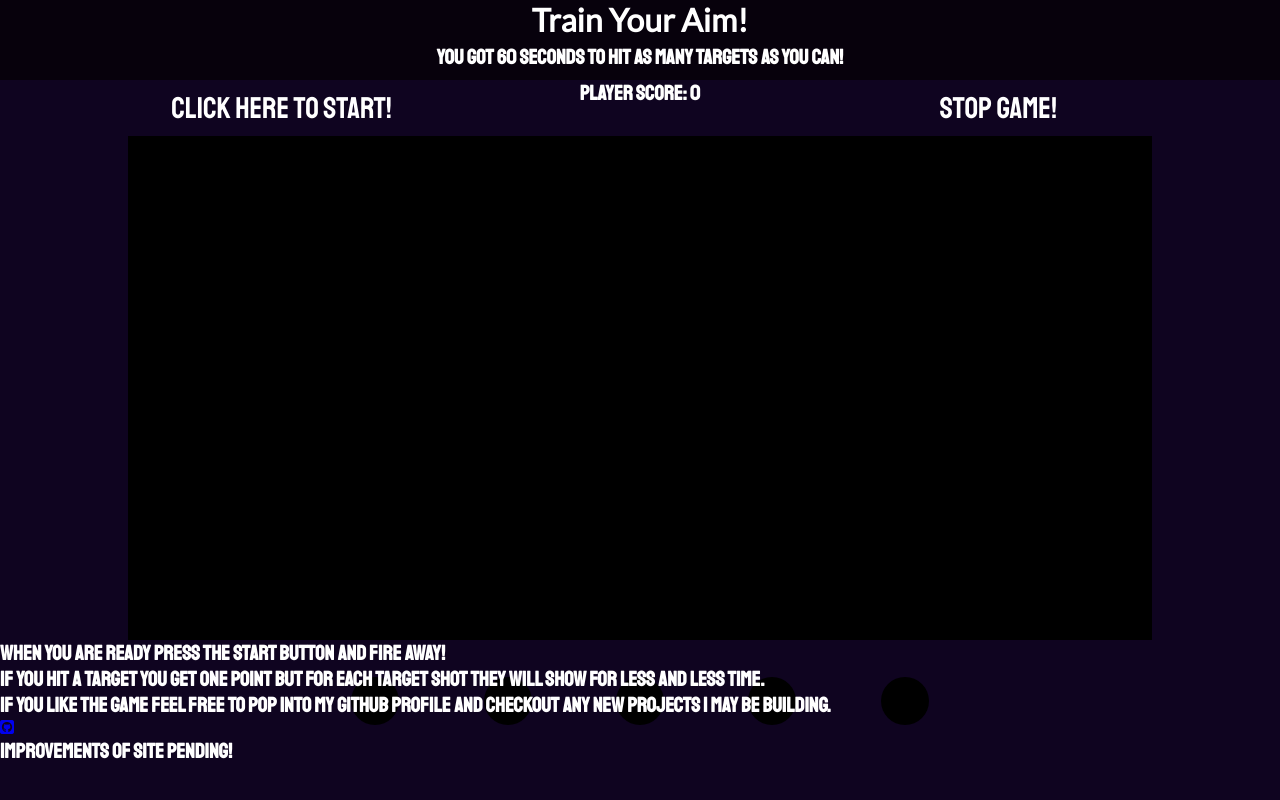
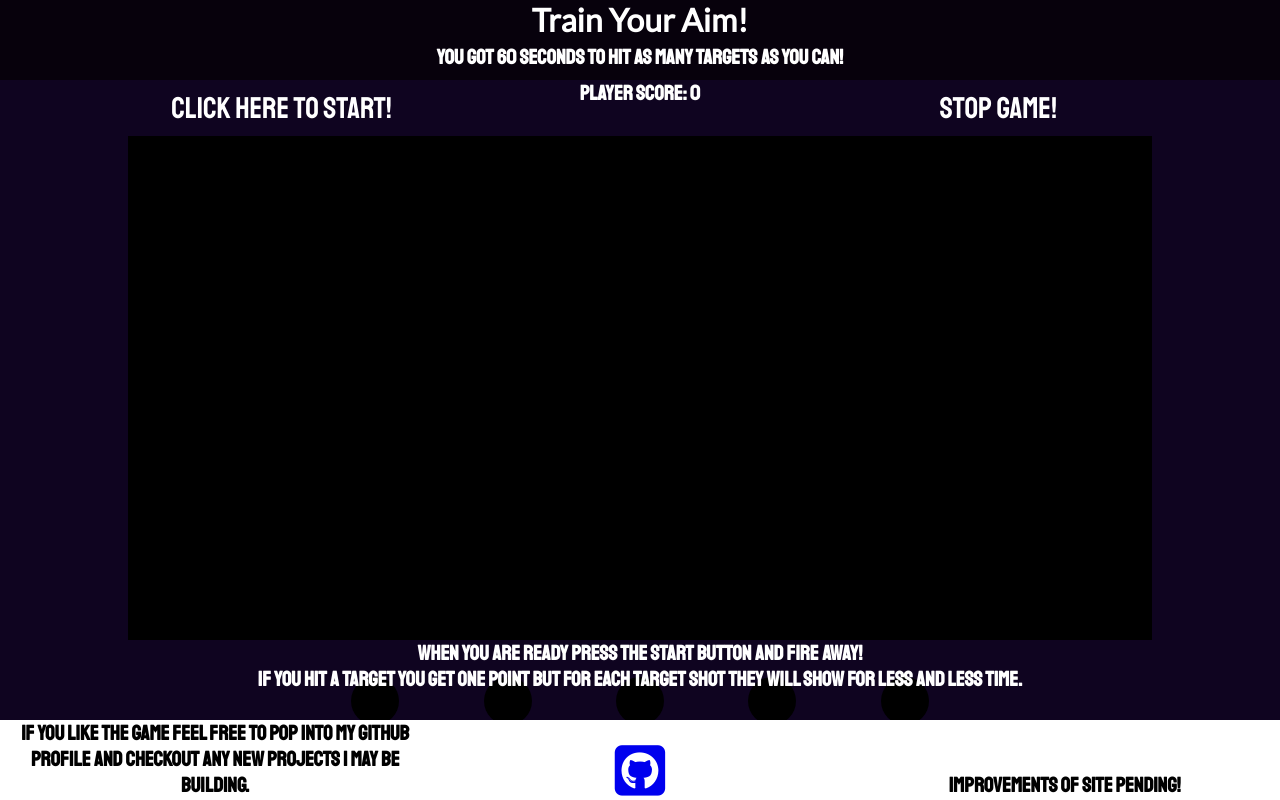
Before and after one commit to Code-Institute-Submissions/Knasten-shoot-them, a plain HTML site: page index.html in a window 1280 px wide. Drawn offline with Linux system fonts and the light colour scheme.

Commit message:
add footer styling and text-box-below styling

```diff
--- a/assets/css/style.css
+++ b/assets/css/style.css
@@ -7,6 +7,44 @@ body {
     font-family: 'Staatliches', cursive;
     background-color: rgb(15, 4, 32);
 }
+h1 {
+    color:#FFF;
+    display: inline-block;
+    font-family: 'Lato', sans-serif;
+    margin-bottom: 5px;
+}
+header {
+    background-color: rgb(7, 1, 12);
+    height: 10vh;
+    text-align: center;
+}
+footer {
+    height: 10vh;
+    width: 100%;
+    position: fixed;
+    bottom: 0;
+    text-align: center;
+    background-color: #FFF;
+}
+a {
+    font-size: 360%;
+    display: inline-block;
+    width: 33%;
+}
+.box-text {
+    display: inline-block;
+}
+.button {
+    display: block;
+    width: 30%;
+    height: 100%;
+    font-size: 30px;
+    color: #FFF;
+    background-color: rgb(15, 4, 32);
+    border: none;
+    font-family: 'Staatliches', cursive;
+    float: left;
+}
 .target {
     width: 3rem;
     height: 3rem;
@@ -14,6 +52,14 @@ body {
     display: inline-block;
     margin: 2% 4% 3% 4%;
     background-color: black;
+}
+.dark {
+    color: black;
+    display: inline-block;
+    width: 33%;
+}
+#text-box-below {
+    text-align: center;
 }
 #container {
     width: 100%;
@@ -38,17 +84,6 @@ body {
     width: 80%;
     height: 70vh;
 }
-.button {
-    display: block;
-    width: 30%;
-    height: 100%;
-    font-size: 30px;
-    color: #FFF;
-    background-color: rgb(15, 4, 32);
-    border: none;
-    font-family: 'Staatliches', cursive;
-    float: left;
-}
 #start {
     float: left;
 }
@@ -61,17 +96,6 @@ p {
     text-transform: capitalize;
     color: #FFF;
 }
-header {
-    background-color: rgb(7, 1, 12);
-    height: 10vh;
-    text-align: center;
-}
 #controls-text {
     display: inline-block;
 }
-h1 {
-    color:#FFF;
-    display: inline-block;
-    font-family: 'Lato', sans-serif;
-    margin-bottom: 5px;
-}
--- a/index.html
+++ b/index.html
@@ -66,18 +66,18 @@
             </div>
         </div>
     </div>
-    <div>
-        <p>
+    <div id="text-box-below">
+        <p id="box-text">
             When you are ready press the start button and fire away! <br>
             If you hit a target you get one point BUT for each target shot they will show for less and less time.
         </p>
     </div>
     <footer>
-        <p>If you like the game feel free to pop into my github profile and checkout any new projects I may be building.</p>
+        <p class="dark">If you like the game feel free to pop into my github profile and checkout any new projects I may be building.</p>
         <a href="https://github.com/Knasten" target="_blank" aria-label="Opens Knasten profile on github.(opens in a new tab).">
             <i class="fab fa-github-square"></i>
         </a>
-        <p>Improvements of site pending!</p>
+        <p class="dark">Improvements of site pending!</p>
     </footer>
     <script src="/assets/js/script.js"></script>
 </body>
```
